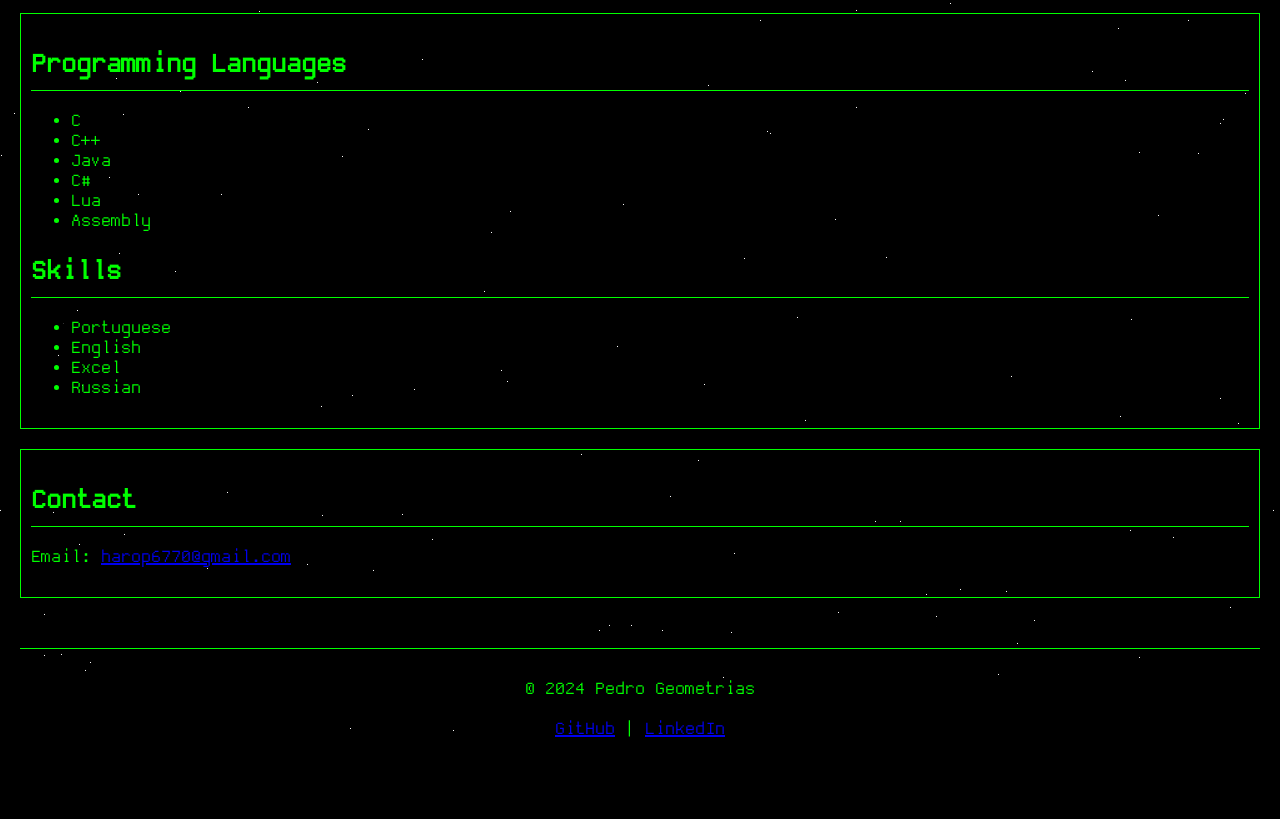
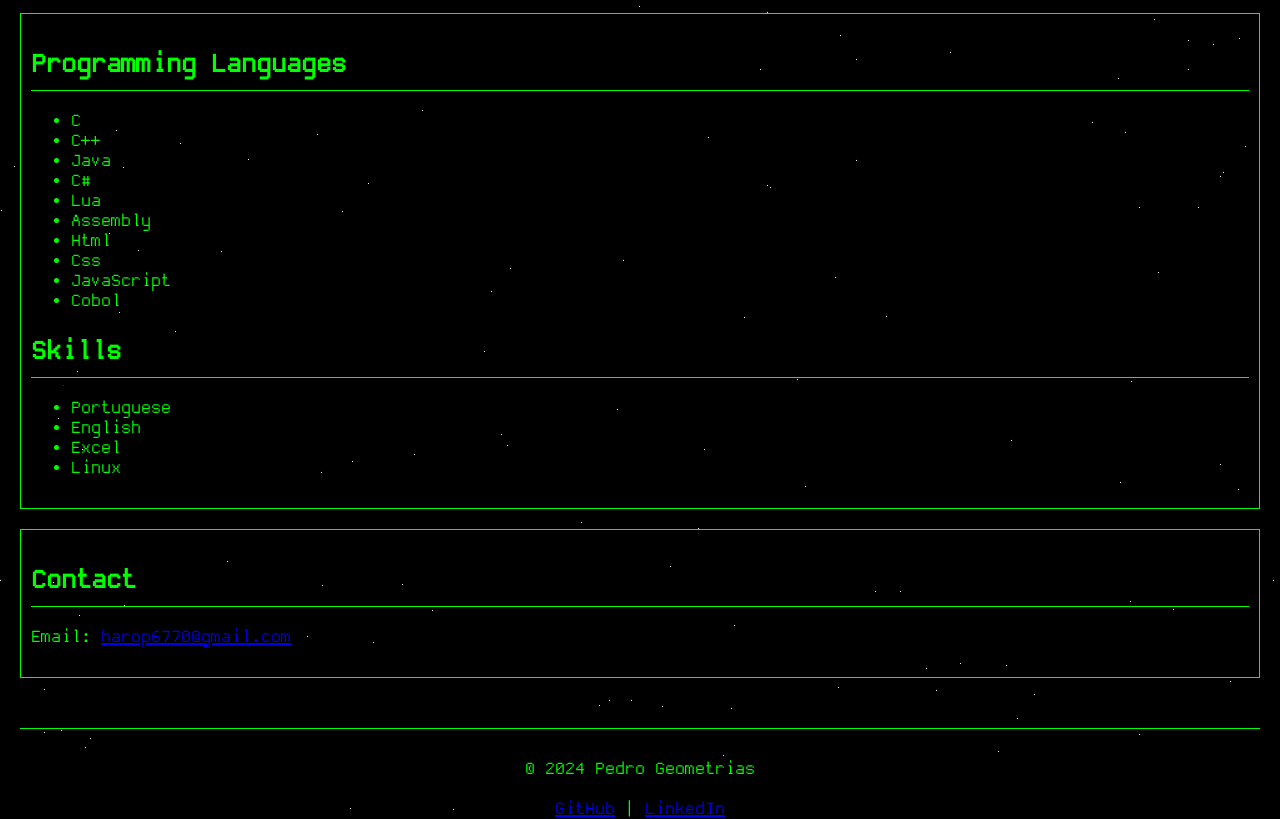
Before and after one commit to PedroGeometrias/PedroGeometrias.github.io, a plain HTML site: page index.html in a window 1280 px wide. Shown: the part 1116-1935 px from the top of the page. Before the commit the page ends 1855 px from the top, so only its background shows below. Drawn offline with Linux system fonts and the light colour scheme.

Commit message:
Melhorando descricao

```diff
--- a/index.html
+++ b/index.html
@@ -63,13 +63,17 @@
                 <li>C#</li>
                 <li>Lua</li>
                 <li>Assembly</li>
+                <li>Html</li>
+                <li>Css</li>
+                <li>JavaScript</li>
+                <li>Cobol</li>
             </ul>
             <h2>Skills</h2>
             <ul>
                 <li>Portuguese</li>
                 <li>English</li>
                 <li>Excel</li>
-                <li>Russian</li>
+                <li>Linux</li>
             </ul>
         </section>
         <section id="contact" class="section">
```
